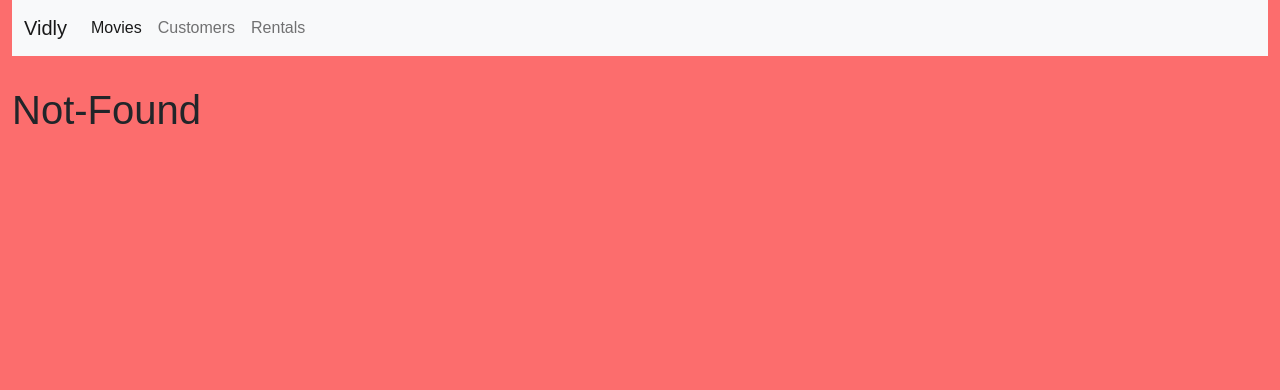
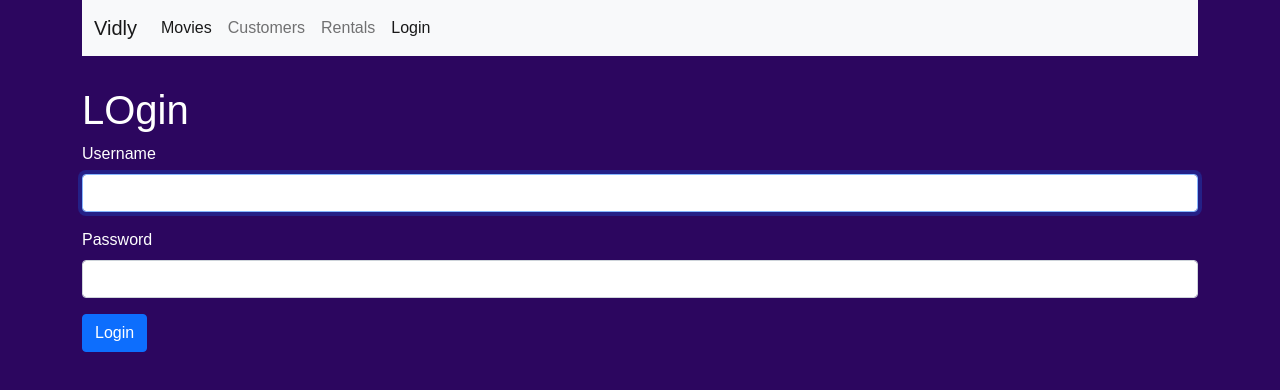
Before and after one commit to krishkasper07/movies-app, a React (Create React App) app: page /login in a window 1280 px wide. Before the commit this address led to /not-found. Shown: the top 390 px of the page. Built offline with nearby package versions, Linux system fonts and the light colour scheme.

Commit message:
added loginForm

```diff
--- a/src/App.js
+++ b/src/App.js
@@ -4,11 +4,13 @@ import { Movies } from "./components/movies";
 import Rentals from "./components/rentals";
 import NotFound from "./components/not-found"
 import NavBar from "./components/navbar"
+import LoginForm from "./components/loginForm";
 function App() {
   return (
-    <main className="container-fluid">
+    <main className="container">
     <NavBar/>
     <Switch>
+    <Route path ="/login" component={LoginForm}/>
     <Route path="/movies" component={Movies}/>
     <Route path="/customers" component={Customers}/>
     <Route path="/rentals" component={Rentals}/>
--- /dev/null
+++ b/src/components/common/input.jsx
@@ -0,0 +1,14 @@
+const Input = ({name,label,onChange,value,autoFocus}) => {
+    return ( <div className="mb-3">
+    <label htmlFor={name} className="form-label" style={{color:'white'}}>{label}</label>
+    <input
+    value={value}
+    type={name}
+    className="form-control"
+    id={name}
+    onChange={onChange}
+    name={name} autoFocus={autoFocus}/>
+  </div> );
+}
+
+export default Input;
--- a/src/components/common/listGroup.jsx
+++ b/src/components/common/listGroup.jsx
@@ -4,7 +4,7 @@ const ListGroup = (props) => {
    <ul className="list-group">
   {items.map(g=>{return <li key={g[valueProperty]}
   className={selectedItem === g ?"list-group-item active clickable " :"list-group-item clickable"}
-  onClick={()=>onItemSelect(g)} >{g[textProperty]}</li>})}
+  onClick={()=>onItemSelect(g)} style={{color:'black'}}>{g[textProperty]}</li>})}
 </ul>
     </>);
 }
--- a/src/components/common/pagination.jsx
+++ b/src/components/common/pagination.jsx
@@ -8,7 +8,8 @@ if(pagesCount === 1) return null;
     {pages.map(page=>{
      return <li
      key={page}
-     className={page === currentPage ? "page-item active clickable" :"page-item clickable"}>
+     className={page === currentPage ? "page-item active clickable" :"page-item clickable"}
+     >
        <a className="page-link" onClick={()=>onPageChange(page)}>{page}
        </a>
        </li>
--- a/src/components/common/tableBody.jsx
+++ b/src/components/common/tableBody.jsx
@@ -10,7 +10,7 @@ const TableBody = ({data,columns}) => {
     return (  <tbody>
         {data.map(item=>
         <tr key={item._id}>
-            {columns.map(column=><td key={createKey(item,column)}>{renderCell(item,column)}</td>)}
+            {columns.map(column=><td key={createKey(item,column)} style={{color:'white',background:'black'}}>{renderCell(item,column)}</td>)}
         </tr>)
         }
     </tbody> );
--- /dev/null
+++ b/src/components/loginForm.jsx
@@ -0,0 +1,56 @@
+import {React,Component} from "react";
+import Input from "./common/input";
+class LoginForm extends Component{
+
+    state={
+           account:{username:'',password:''},
+           errors:{}
+    }
+
+     validate=()=>{
+         const {account}=this.state;
+        const error={}
+        if(account.username.trim()==='')
+        error.username='username  is required'
+        if(account.password.trim() ==='')
+        error.password='password is required'
+        console.log(Object.keys.length);
+        return Object.keys.length===0 ? null : error;
+    }
+
+     handleSubmit=(e)=>{
+        e.preventDefault();
+        const errors=this.validate();
+        console.log(errors);
+        this.setState({errors});
+        if(errors) return;
+        console.log('submitted');
+    }
+
+     handleChange=({target})=>{
+        const {account}=this.state;
+        const newAccount={...account}
+        newAccount[target.name]=target.value;
+       this.setState({account:newAccount});
+    }
+    render(){
+        const {account}=this.state;
+    return (<div> <h1>LOgin</h1>
+    <form onSubmit={this.handleSubmit}>
+        <Input
+        name='username'
+        label='Username'
+        value={account.username}
+        onChange={this.handleChange} autoFocus='autoFocus'/>
+       <Input
+        name='password'
+        label='Password'
+        value={account.password}
+        onChange={this.handleChange}/>
+  <button type="submit" className="btn btn-primary">Login</button>
+</form>
+        </div> );
+}
+}
+
+export default LoginForm;
--- a/src/components/navbar.jsx
+++ b/src/components/navbar.jsx
@@ -17,6 +17,9 @@ const NavBar = () => {
           <li className="nav-item">
             <NavLink className="nav-link" to="/rentals">Rentals</NavLink>
           </li>
+          <li className="nav-item">
+            <NavLink className="nav-link" to="/login">Login</NavLink>
+          </li>
         </ul>
       </div>
     </div>
--- a/src/index.css
+++ b/src/index.css
@@ -1,13 +1,17 @@
 body{
-    background-color: rgb(252, 109, 109);
+    background-color: rgb(44, 6, 95);
     padding: 0 0 0 0;
     font-family: sans-serif;
 }
 
 .clickable{
     cursor: pointer;
+    color: white;
 }
 
 .navbar{
     margin-bottom: 30px;
 }
+h1{
+  color: white;
+}
```
